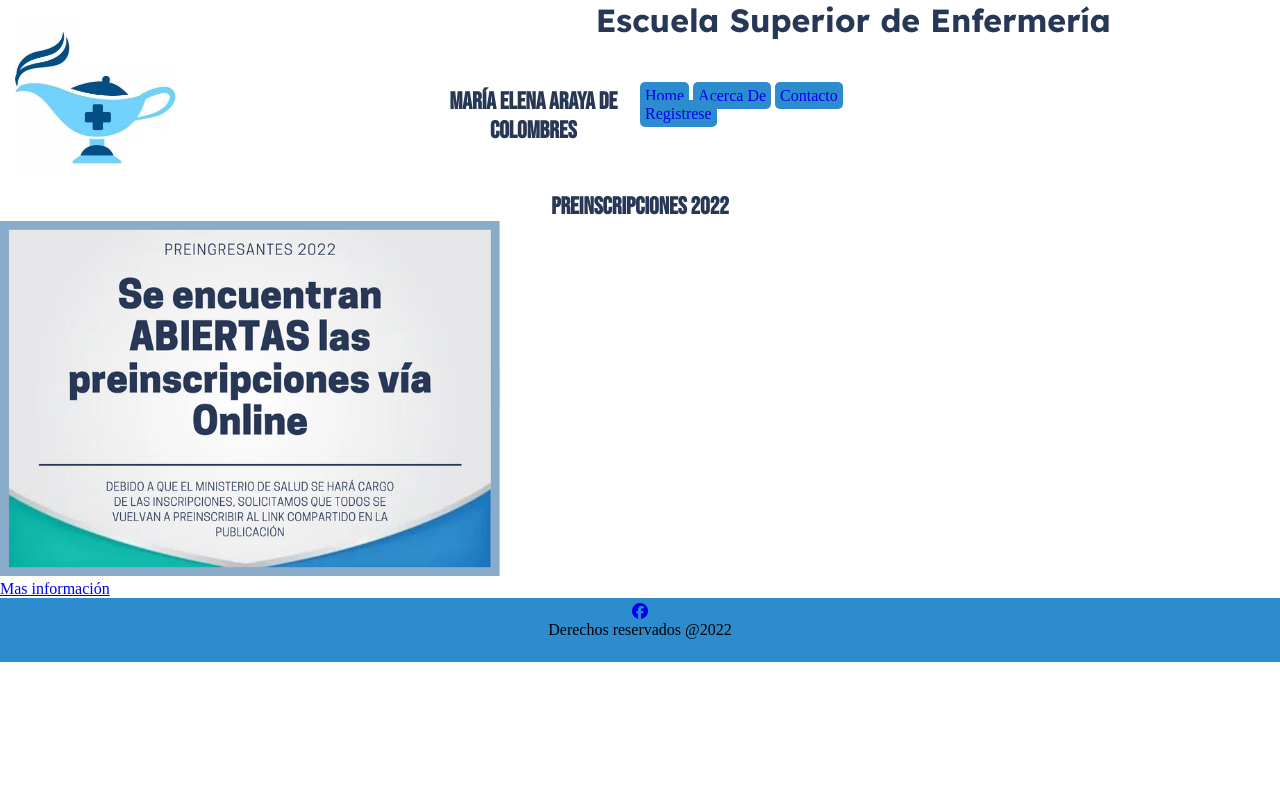
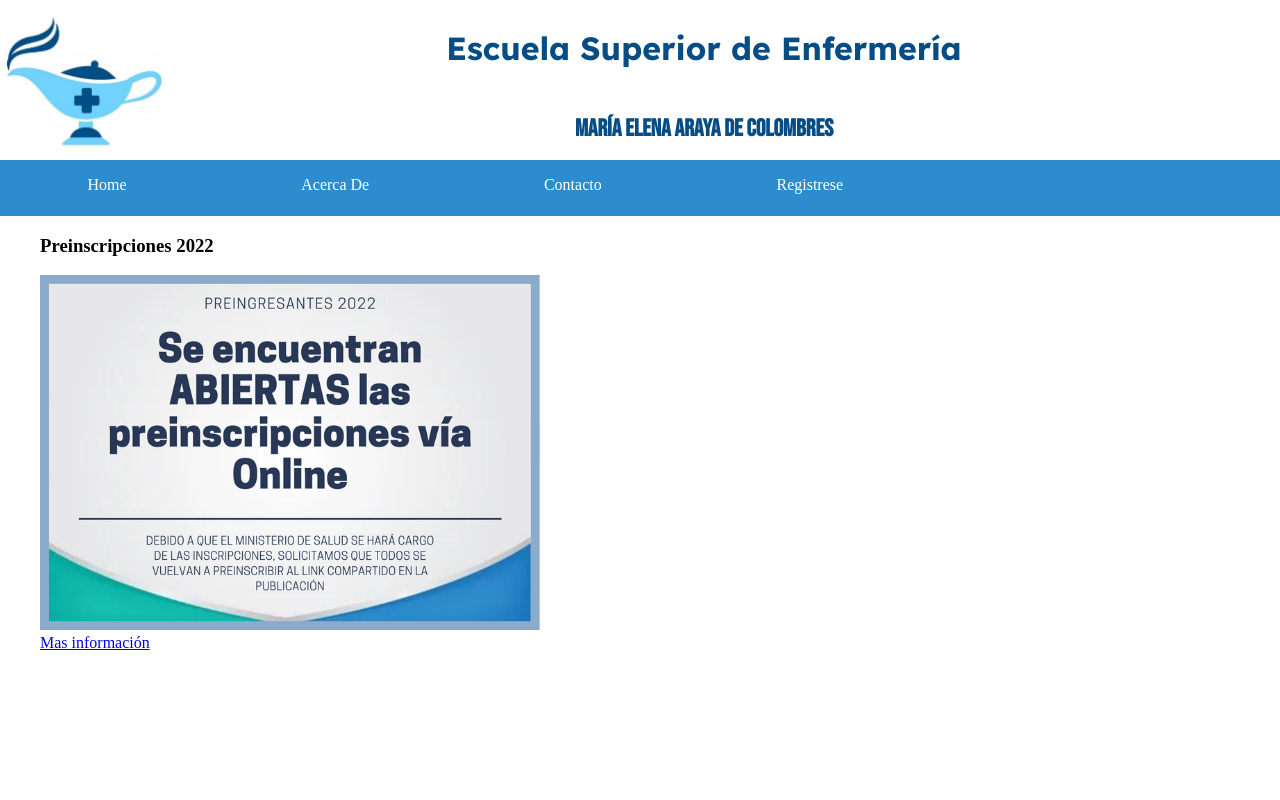
Before and after one commit to JairoGenreBert/TP0, a plain HTML site: page index.html in a window 1280 px wide. Shown: the top 800 px of the page. Drawn offline with Linux system fonts and the light colour scheme.

Commit message:
Mejoras en header con grid y nav sticky

```diff
--- a/CSS/estilos.css
+++ b/CSS/estilos.css
@@ -1,4 +1,4 @@
-*{
+**{
     margin: 0;
     padding: 0;
 }
@@ -13,31 +13,45 @@ body{
     background-color: #26CFEE;
 } */
 .logo{
-    width: 13vw;
-    grid-column: span 2;
+    height: 100%;
+    grid-column: span 1;
     grid-row: span 2;
-    padding: 1vw;
-
+    /*grid-row-start: 1;*/
+    /*padding: 1vw;*/
+    /*background-color: #2D8CCD;*/
+    padding: 5px;
 }
 h1{
     text-align: center;
-    color: #283755;
+    /*color: #283755;*/
+    color: #064D85;
     font-family: 'Lexend Deca', sans-serif;
-    grid-column-start: 3;
+    grid-column-start: 2;
     grid-column-end: -1;
+
 }
 h2{
     text-align: center;
-    color: #283755;
+    /*color: #283755;*/
+    color: #064D85;
     font-family: 'Bebas Neue', cursive;
+    grid-column-start: 2;
+    grid-column-end: -1;
+    overflow-y: hidden;
 }
 header{
     /*background-color: #2D8CCD;*/
+    position: sticky;
+    top: -20vh;
     background-color: white;
     display: grid;
-    grid-template-columns: repeat(6,1fr);
-    /*padding: 10px;*/
+    /*grid-template-columns: repeat(2,1fr);*/
+    grid-template-rows: 12vh 8vh 7vh;
+    grid-template-columns: 10vw 90vw;
+    align-items: center;
+    align-content: center;
     width: 100%;
+    max-height: 40vh;
 }
 footer{
     background-color: #2D8CCD;
@@ -47,10 +61,39 @@ footer{
     /*margin-top: 10px;*/
     padding: 5px;
 }
+nav{
+    background-color: #2D8CCD;
+    grid-column-start: 1;
+    grid-column-end: -1;
+    grid-row-start: 3;
+    height: 100%;
+    display: grid;
+    /*position: sticky;
+    top: 0;*/
+    grid-template-columns: repeat(6,auto);
+    /*align-content:center;*/
+    align-items: stretch;
+}
+.nav_about{
+    align-self: start;
+    position: sticky;
+    right: 15%;
+    top: 0;
+}
 nav a{
     /*background-color: #19BEAF;*/
-    background-color: #2D8CCD;
+    /*vertical-align: middle;*/
+    /*height: 100%;*/
+    color: white;
+    text-align: center;
+    /*vertical-align: middle;*/
+
+    /*background-color: #2D8CCD;*/
     text-decoration: none;
-    padding: 5px;
-    border-radius: 5px;
+    padding-top: 2vh;
+    /*align-self: stretch;*/
+    /*border-radius: 5px;*/
 }
+nav a:hover{
+    background-color: #05AAA0;
+}
--- a/index.html
+++ b/index.html
@@ -10,10 +10,6 @@
         <link rel="preconnect" href="https://fonts.googleapis.com">
         <link rel="preconnect" href="https://fonts.gstatic.com" crossorigin>
         <link href="https://fonts.googleapis.com/css2?family=Bebas+Neue&family=Lexend+Deca:wght@400;500;600;700&display=swap" rel="stylesheet">
-        <!--
-            font-family: 'Bebas Neue', cursive;
-            font-family: 'Lexend Deca', sans-serif;
-        -->
         <link rel="stylesheet" href="CSS/estilos.css">
         <title>Escuela Superior de Enfermería: María Elena Araya de Colombres</title>
     </head>
@@ -32,10 +28,32 @@
         </header>
 
     <menu>
-        <h2>Preinscripciones 2022</h2>
+        <h3>Preinscripciones 2022</h3>
         <img src="imagenes/preinscripciones2022.png" alt="Folleto preinscripciones 2022" width="500">
         <br>
         <a href="preinscripcion.html">Mas información</a>
+        <br>
+        <br>
+        <br>
+        <br>
+        <br>
+        <br>
+        <br>
+        <br>
+        <br>
+        <br>
+        <br>
+        <br>
+        <br>
+        <br>
+        <br>
+        <br>
+        <br>
+        <br>
+        <br>
+        <br>
+        <br>
+        <br>
         <br>
     </menu>
 
```
